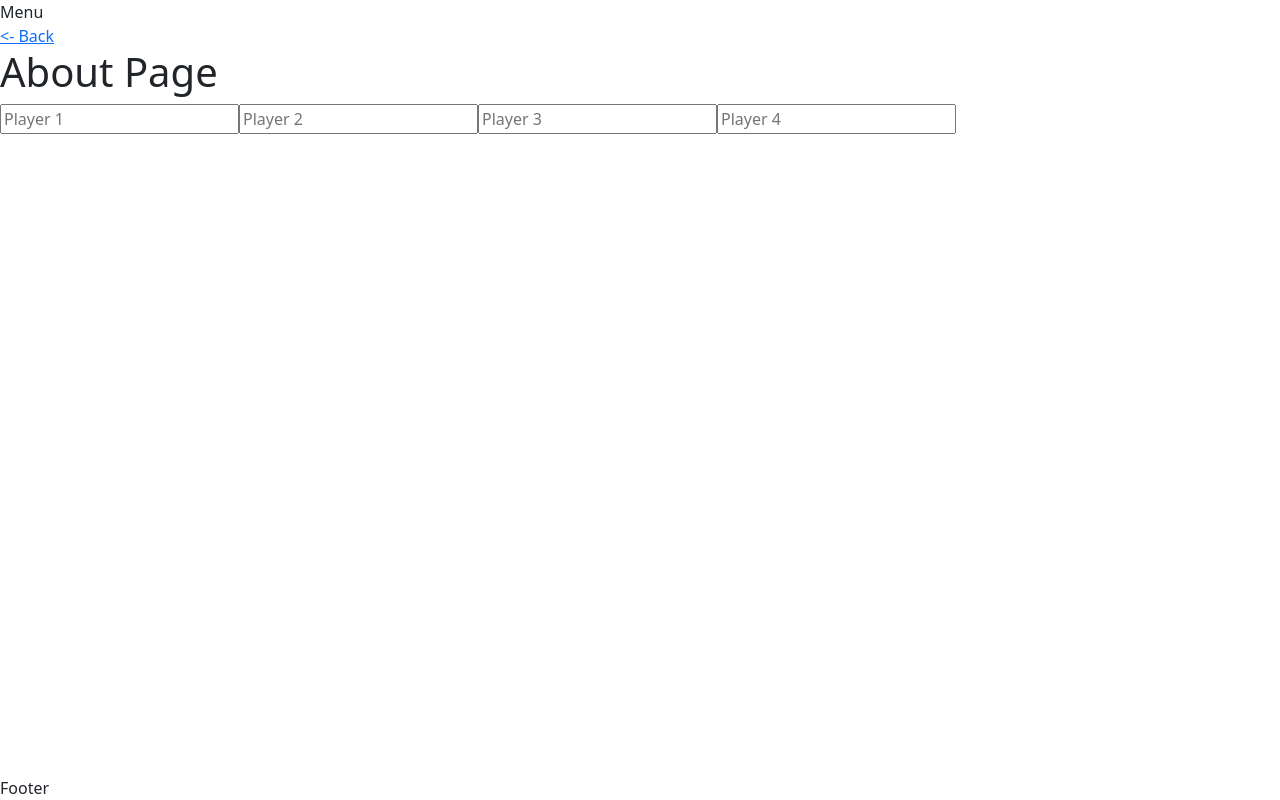
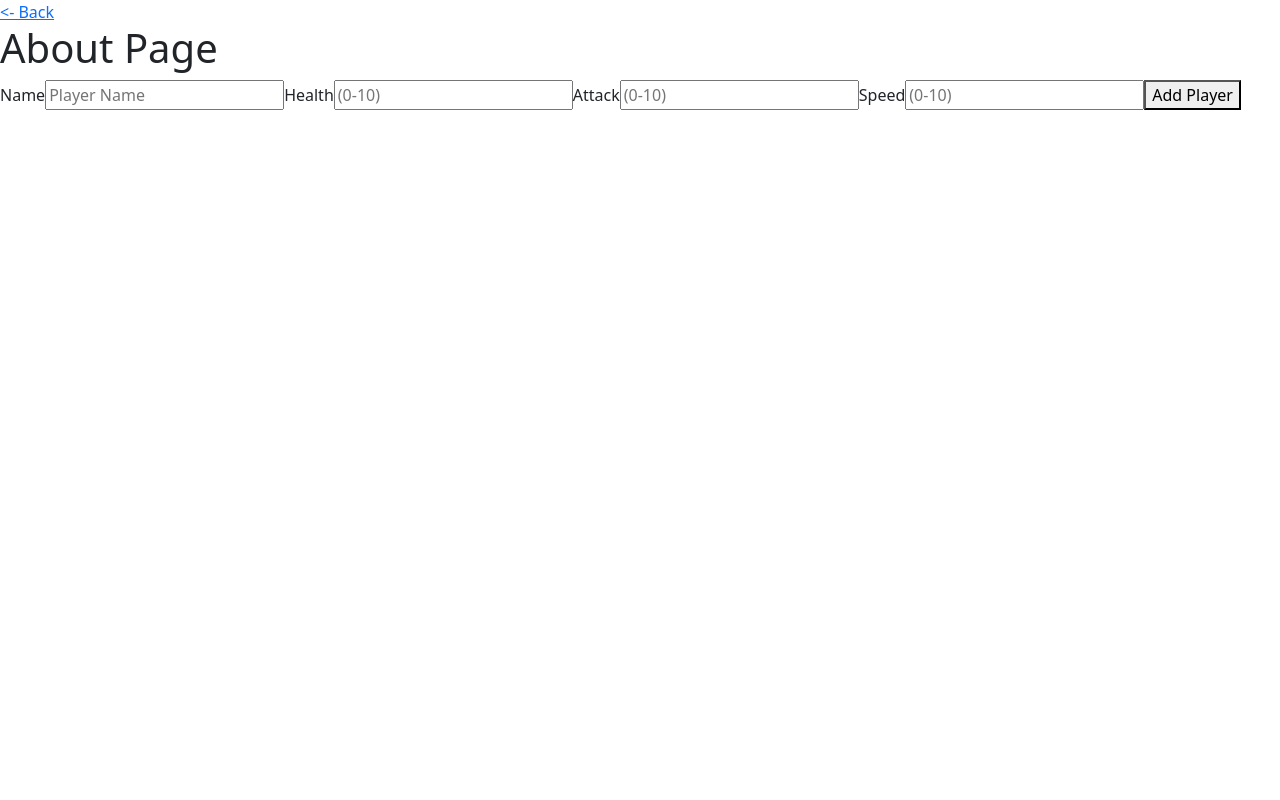
Before and after one commit to nwils000/intermediate-react-practice, a React (Vite) app: page /edit-team in a window 1280 px wide. Built offline with nearby package versions, Linux system fonts and the light colour scheme.

Commit message:
can submit players and stats now im working on error handling

```diff
--- a/src/EditTeam.jsx
+++ b/src/EditTeam.jsx
@@ -1,14 +1,111 @@
 import { Link } from 'react-router-dom';
+import { TeamContext } from './main';
+import { useContext, useState } from 'react';
 
 function EditTeam() {
+  const [name, setName] = useState('');
+  const [health, setHealth] = useState(null);
+  const [attack, setAttack] = useState(null);
+  const [speed, setSpeed] = useState(null);
+  const [validation, setValidation] = useState('');
+  const [errorMessage, setErrorMessage] = useState('');
+  const { dispatch } = useContext(TeamContext);
+
   return (
     <div>
       <Link to="/">{'<- Back'}</Link>
       <h1>About Page</h1>
-      <input type="text" placeholder="Player 1" />
-      <input type="text" placeholder="Player 2" />
-      <input type="text" placeholder="Player 3" />
-      <input type="text" placeholder="Player 4" />
+      <label>Name</label>
+      <input
+        value={name}
+        type="text"
+        placeholder="Player Name"
+        onChange={(e) => {
+          setValidation('');
+          if (e.target.value.length <= 15) {
+            setName(e.target.value);
+          }
+        }}
+      />
+      <label>Health</label>
+      <input
+        value={health}
+        type="number"
+        min="0"
+        placeholder="(0-10)"
+        onChange={(e) => {
+          setValidation('');
+          if (e.target.value <= 5) {
+            setHealth(Number(e.target.value));
+          }
+        }}
+      />
+      <label>Attack</label>
+      <input
+        value={attack}
+        type="number"
+        min="0"
+        placeholder="(0-10)"
+        onChange={(e) => {
+          setValidation('');
+          if (e.target.value <= 5) {
+            setAttack(Number(e.target.value));
+          }
+          console.log(attack);
+        }}
+      />
+      <label>Speed</label>
+      <input
+        value={speed}
+        type="number"
+        min="0"
+        placeholder="(0-10)"
+        onChange={(e) => {
+          setValidation('');
+          if (e.target.value <= 5) {
+            setSpeed(Number(e.target.value));
+          }
+        }}
+      />
+      <button
+        onClick={() => {
+          console.log(typeof health);
+          if (
+            health + attack + speed <= 10 &&
+            name &&
+            health &&
+            attack &&
+            speed
+          ) {
+            dispatch({
+              type: 'ADD_PLAYER',
+              teamMember: {
+                name: name,
+                health: health,
+                attack: attack,
+                speed: speed,
+              },
+            });
+            setErrorMessage('');
+            setValidation(`${name} added to the team`);
+            setName('');
+            setAttack(null);
+            setHealth(null);
+            setSpeed(null);
+          } else if (!name) {
+            setErrorMessage(`Enter a name`);
+          }
+          else if (!attack) {
+            setErrorMessage(`${name} needs attack stats`)
+          }
+          else if (!attack) {
+            setErrorMessage(`${name} needs attack stats`)
+          }
+        }}
+      >
+        Add Player
+      </button>
+      <div style={{ color: 'green' }}>{validation || errorMessage}</div>
     </div>
   );
 }
--- a/src/Footer.jsx
+++ /dev/null
@@ -1,9 +0,0 @@
-function Footer() {
-  return (
-    <div>
-      Footer
-    </div>
-  )
-}
-
-export default Footer
--- a/src/Header.jsx
+++ /dev/null
@@ -1,9 +0,0 @@
-function Header() {
-  return (
-    <div>
-      Menu
-    </div>
-  )
-}
-
-export default Header
--- a/src/Home.jsx
+++ b/src/Home.jsx
@@ -1,13 +1,31 @@
 import { Link } from 'react-router-dom';
+import { useContext } from 'react';
+import { TeamContext } from './main';
 
 const Title = () => {
   return <h1>Hello World!</h1>;
 };
 
 function Home() {
+  const { state } = useContext(TeamContext);
+  let players = [];
+
+  for (let player of state.team) {
+    players.push(
+      <ul>
+        <li>Name: {player.name}</li>
+        <li>Health: {player.health}</li>
+        <li>Attack: {player.attack}</li>
+        <li>Speed: {player.speed}</li>
+      </ul>
+    );
+  }
+
   return (
     <div>
-      <Link to="/edit-team">Team Summary</Link>
+      <Link to="/edit-team">Edit Team</Link>
+      <h1>Players</h1>
+      <ul>{players.map((e) => e)}</ul>
       <Title />
     </div>
   );
--- a/src/main.jsx
+++ b/src/main.jsx
@@ -1,4 +1,5 @@
 import React from 'react';
+import { createContext, useReducer } from 'react';
 import ReactDOM from 'react-dom/client';
 import { createBrowserRouter, RouterProvider, Outlet } from 'react-router-dom';
 
@@ -9,17 +10,27 @@ import './App.css';
 import EditTeam from './EditTeam';
 import Home from './Home';
 import ErrorPage from './ErrorPage';
-import Header from './Header';
-import Footer from './Footer';
+
+import { initialTeamState } from './reducers/team-reducer';
+import { teamReducer } from './reducers/team-reducer';
+
+export const TeamContext = createContext(null);
+
+const TeamProvider = ({ children }) => {
+  const [state, dispatch] = useReducer(teamReducer, initialTeamState);
+  return (
+    <TeamContext.Provider value={{ state, dispatch }}>
+      {children}
+    </TeamContext.Provider>
+  );
+};
 
 function Layout() {
   return (
     <>
-      <Header />
       <div id="page-content">
         <Outlet />
       </div>
-      <Footer />
     </>
   );
 }
@@ -43,5 +54,7 @@ const router = createBrowserRouter([
 ]);
 
 ReactDOM.createRoot(document.getElementById('root')).render(
-  <RouterProvider router={router} />
+  <TeamProvider>
+    <RouterProvider router={router} />
+  </TeamProvider>
 );
--- /dev/null
+++ b/src/reducers/team-reducer.js
@@ -0,0 +1,21 @@
+export const initialTeamState = {
+  team: [],
+};
+
+export const teamReducer = (state, action) => {
+  switch (action.type) {
+    case 'ADD_PLAYER':
+      return {
+        ...state,
+        team: [
+          ...state.team,
+          {
+            name: action.teamMember.name,
+            health: action.teamMember.health,
+            attack: action.teamMember.attack,
+            speed: action.teamMember.speed,
+          },
+        ],
+      };
+  }
+};
```
